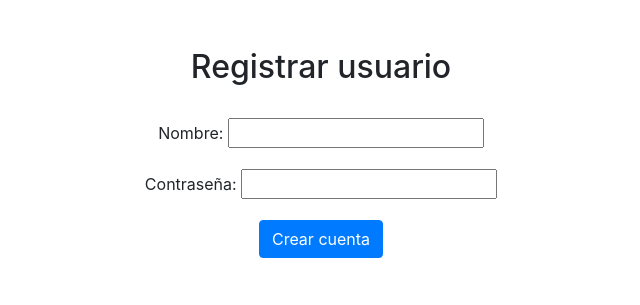
After one commit to DCC-CC4401/2023-1-Grupo-3, a Django app: page /register in a window 1280 px wide. The commit adds this page. Shown: the top 305 px of the page, without its empty margins (319-959 px from the left). Run offline with Django 4.2, Linux system fonts and the light colour scheme.

Commit message:
Se crea el sistema de usuarios y se implementa la vista

```diff
--- a/resenas_cool/resenas_cool/settings.py
+++ b/resenas_cool/resenas_cool/settings.py
@@ -123,3 +123,5 @@ STATIC_URL = 'static/'
 # https://docs.djangoproject.com/en/4.2/ref/settings/#default-auto-field
 
 DEFAULT_AUTO_FIELD = 'django.db.models.BigAutoField'
+
+AUTH_USER_MODEL = 'usuarios.Usuario'
--- a/resenas_cool/resenas_cool/urls.py
+++ b/resenas_cool/resenas_cool/urls.py
@@ -26,4 +26,5 @@ from usuarios import views
 urlpatterns = [
     path('admin/', admin.site.urls),
     path('login', views.login, name = 'login'),
+    path('register', views.register, name = 'register'),
 ]
--- a/resenas_cool/usuarios/login.py
+++ b/resenas_cool/usuarios/login.py
@@ -1,6 +1,6 @@
 from django import forms
 
 
-class NuevaTareaForm(forms.Form):
+class LoginForm(forms.Form):
    nombre = forms.CharField(max_length=25, required=True)
    contraseña = forms.CharField(max_length=25, required=True, widget=forms.PasswordInput())
--- a/resenas_cool/usuarios/models.py
+++ b/resenas_cool/usuarios/models.py
@@ -1,8 +1,9 @@
 from django.db import models
+from django.contrib.auth.models import AbstractUser
 from django.utils import timezone
 #from categorias.models import Categoria
 
-class Usuario(models.Model):
+class Usuario(AbstractUser):
     id = models.AutoField(primary_key=True)
     user_name = models.CharField(max_length=25)
     password = models.CharField(max_length=25)
--- /dev/null
+++ b/resenas_cool/usuarios/register.py
@@ -0,0 +1,7 @@
+from django import forms
+
+
+class RegisterForm(forms.Form):
+   nombre = forms.CharField(max_length=25, required=True)
+   contraseña = forms.CharField(
+       max_length=25, required=True, widget=forms.PasswordInput())
--- /dev/null
+++ b/resenas_cool/usuarios/templates/usuarios/register.html
@@ -0,0 +1,15 @@
+{% extends 'usuarios/base.html' %}
+{% block content %}
+    <div class="py-5 text-center">
+        <div class="container">
+            <h2> Registrar usuario </h2>
+            <br>
+            <form action="" method="post">
+                {% csrf_token %}
+                {{ form_register.as_p }}
+                <button class="btn btn-primary" name="sendLogIn" type="submit">Crear cuenta</button>
+            </form>
+        </div>
+    </div>
+{% endblock %}
+</html>
--- a/resenas_cool/usuarios/views.py
+++ b/resenas_cool/usuarios/views.py
@@ -1,13 +1,35 @@
 from django.shortcuts import render, redirect
-from django.http import HttpResponse
+from django.http import HttpResponseRedirect
 from usuarios.models import Usuario
-from usuarios.login import NuevaTareaForm
+from usuarios.login import LoginForm
+from usuarios.register import RegisterForm
+from django.contrib import messages
 
 def login(request):
     credenciales = Usuario.objects.all()
 
     if request.method == "GET":
-        return render(request, "usuarios/login.html", {"credenciales": credenciales, "form_login": NuevaTareaForm()})
+        return render(request, "usuarios/login.html", {"credenciales": credenciales, "form_login": LoginForm()})
 
     if request.method == "POST":
-        return "Not implemented yet"
+        user_name = request.POST["nombre"]
+        password = request.POST["contraseña"]
+
+        if Usuario.objects.filter(user_name=user_name, password=password).exists():
+            print("Usuario encontrado")
+            return HttpResponseRedirect("nueva_resena")
+
+        else:
+            messages.error(request, "Usuario o contraseña incorrectos")
+            return HttpResponseRedirect("login")
+
+def register(request):
+    credenciales = Usuario.objects.all()
+    if request.method == "GET":
+        return render(request, "usuarios/register.html", {"credenciales": credenciales, "form_register": RegisterForm()})
+    if request.method == "POST":
+        user_name = request.POST["nombre"]
+        password = request.POST["contraseña"]
+
+        usuario = Usuario.objects.create(user_name=user_name, password=password)
+        return HttpResponseRedirect("login")
```
Also changed, not shown: resenas_cool/usuarios/templates/usuarios/login.html (+12 -1 lines), resenas_cool/db.sqlite3, resenas_cool/usuarios/migrations/0001_initial.py (added).
